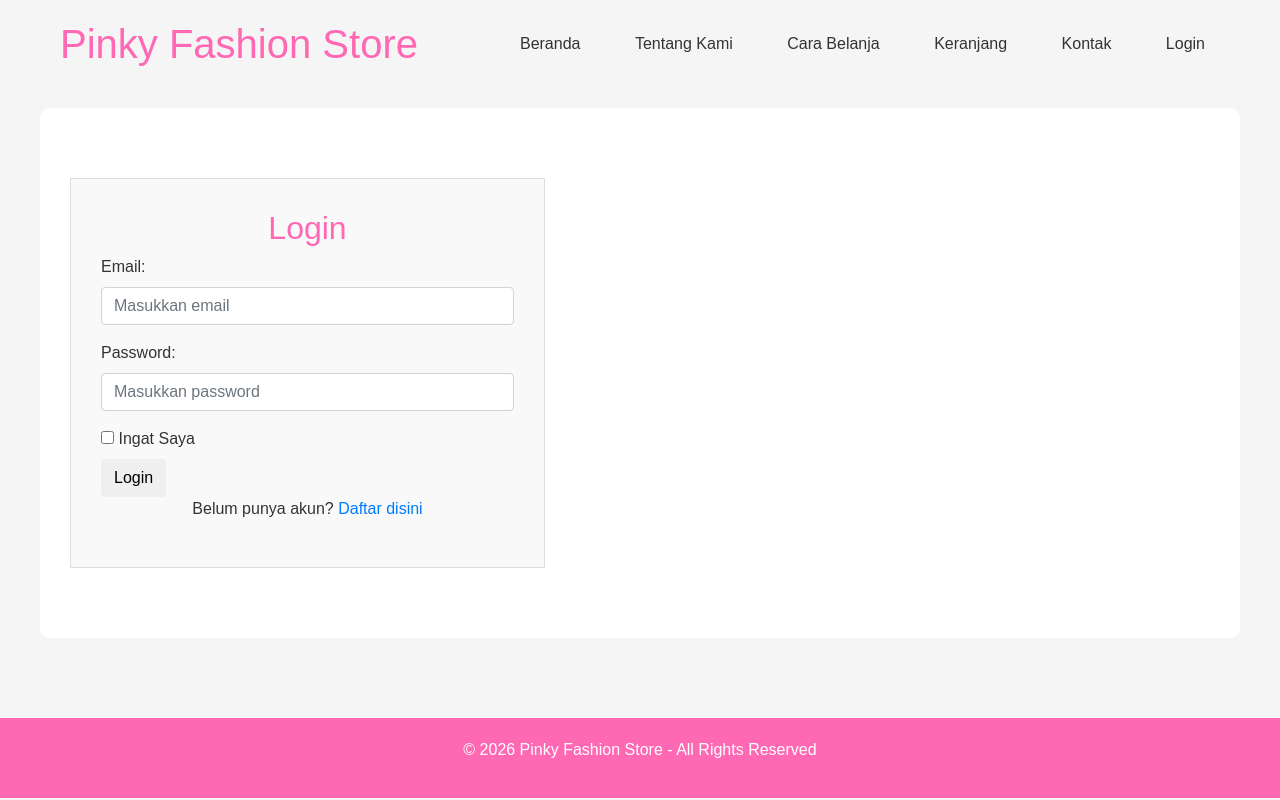
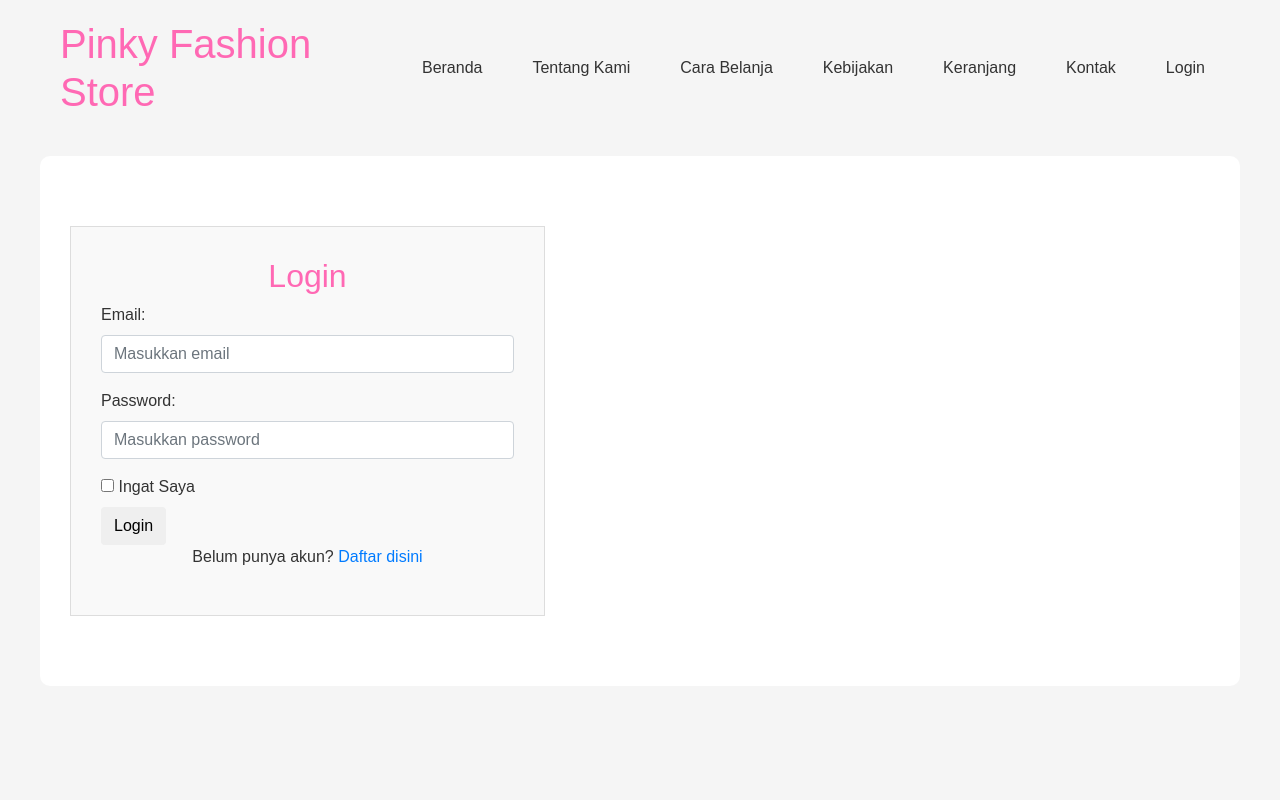
Before and after one commit to AhmadYGG/fashion-marketplace2, a plain HTML site: page login.html in a window 1280 px wide. Drawn offline with Linux system fonts and the light colour scheme.

Commit message:
add kebijakan

```diff
--- a/login.html
+++ b/login.html
@@ -17,6 +17,7 @@
         <a href="index.html">Beranda</a>
         <a href="tentang.html">Tentang Kami</a>
         <a href="cara-belanja.html">Cara Belanja</a>
+        <a href="kebijakan.html">Kebijakan</a>
         <a href="keranjang.html">Keranjang</a>
         <a href="kontak.html">Kontak</a>
         <a href="login.html">Login</a>
@@ -54,10 +55,5 @@
         </div>
     </main>
 </div>
-
-<footer>
-    <p>© 2026 Pinky Fashion Store - All Rights Reserved</p>
-</footer>
-
 </body>
 </html>
--- a/style.css
+++ b/style.css
@@ -28,6 +28,13 @@ header h1 {
     text-decoration: none;
     padding: 8px 15px;
     border-radius: 8px;
+    white-space: nowrap;
+}
+
+.menu-top {
+    display: flex;
+    flex-wrap: nowrap;
+    align-items: center;
 }
 
 .menu-top a:hover {
```
Also changed, not shown: cara-belanja.html (+1 -0 lines), checkout.html (+1 -0 lines), index.html (+1 -0 lines), kebijakan.html (+1 -0 lines), keranjang.html (+1 -0 lines), kontak.html (+1 -0 lines), pria.html (+1 -0 lines), promo.html (+1 -0 lines), register.html (+1 -5 lines), tentang.html (+1 -0 lines), wanita.html (+1 -0 lines).
